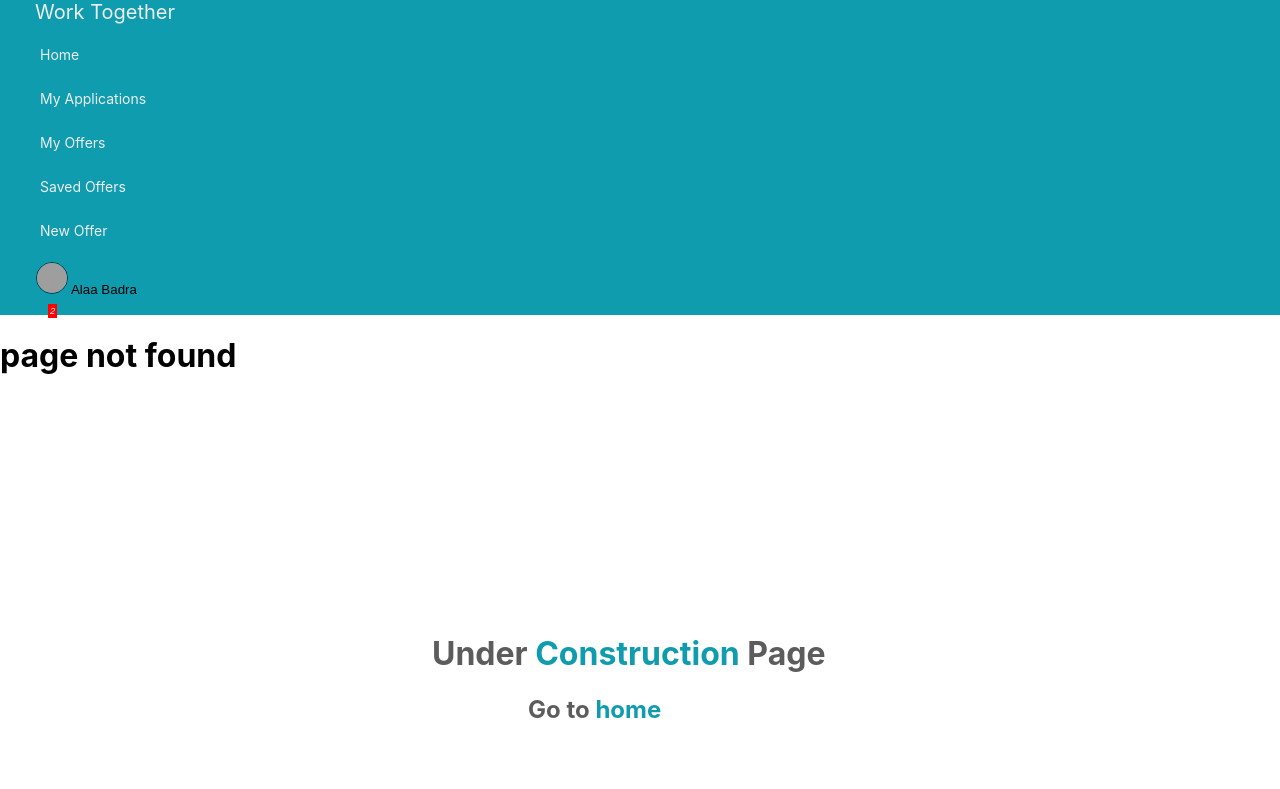
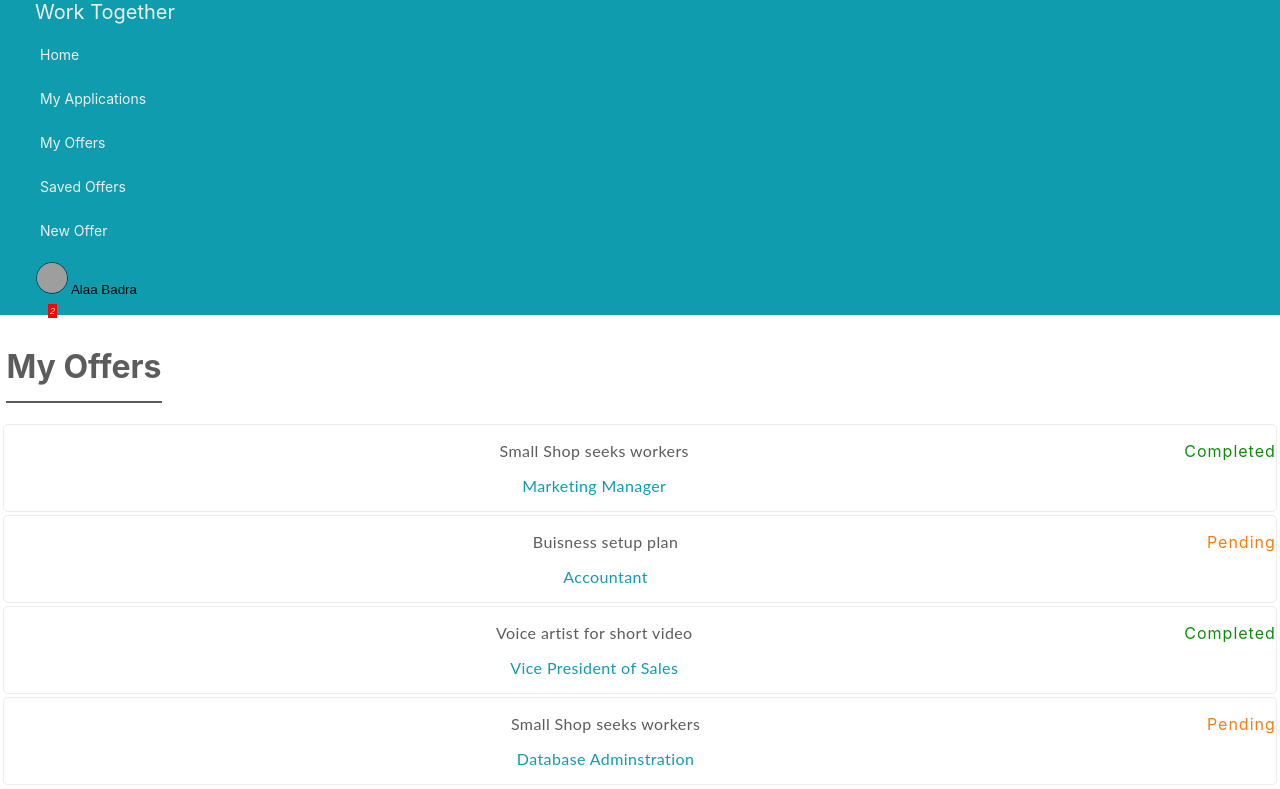
Before and after one commit to alaabadra/free-work, a React (Create React App) app in the folder client/: page /app/my-offers in a window 1280 px wide. Before the commit this address had no page. Shown: the top 789 px of the page. Built offline with nearby package versions, Linux system fonts and the light colour scheme; grey boxes are pictures that could not be loaded.

Commit message:
create my offers

```diff
--- a/client/src/App.jsx
+++ b/client/src/App.jsx
@@ -7,6 +7,7 @@ import {
   Login,
   Signup,
   Home,
+  MyOffers,
   Header,
   Footer,
   PageNotFound,
@@ -29,6 +30,8 @@ export default class App extends Component{
             <Route exact path="/login" component={Login} />
             <Route exact path="/signup" component={Signup} />
             <Route exact path="/home" component={Home} />
+
+            <Route exact path="/app/my-offers" component={MyOffers} />
             <Route component={PageNotFound} />
           </Switch>
           <Footer />
--- a/client/src/Components/MyOffers/index.jsx
+++ b/client/src/Components/MyOffers/index.jsx
@@ -29,8 +29,6 @@ class MyOffers extends Component {
         <Row>
           {offers ? (
             offers.map(item => {
-                console.log(item);
-
               return (
                 <Col xs={12} md={6} lg={4} key={item.id}>
                   <Card
--- a/client/src/Components/MyOffers/style.css
+++ b/client/src/Components/MyOffers/style.css
@@ -0,0 +1,71 @@
+.myoffers__header {
+    color: rgba(51, 51, 51, 0.8);
+    font-size: 32px;
+    padding-bottom: 15px;
+    border-bottom: 2px solid rgba(51, 51, 51, 0.8);
+    width: fit-content;
+    margin: 2rem 0 1.3rem 0.4rem;
+  }
+
+  .myoffer__card{
+    border: 1px solid rgba(234, 234, 234, 0.9) !important;
+    border-radius: 0.3rem !important;
+    cursor: pointer;
+    margin: 0.2rem;
+  }
+
+  .myoffer__card:hover {
+    box-shadow:  0 0 30px -15px rgba(0, 0, 0, 0.3);
+  }
+
+  .myoffers__body {
+    font-family: Lato;
+    letter-spacing: 0.4px;
+  }
+
+  .myoffers__position {
+    color: #0F9CAF !important;
+  }
+
+  .myoffers__title {
+    color: rgba(51, 51, 51, 0.8) !important ;
+  }
+
+  .myoffers__body {
+    text-align: center;
+  }
+
+  .myoffer__card-header{
+    border-bottom: none !important;
+    background: rgba(238, 238, 238, 0.3) !important;
+  }
+
+  .myoffers__status--completed{
+    color: #0A8F07;
+  }
+
+  .myoffers__status{
+    float: right;
+    text-transform: capitalize;
+    letter-spacing: 1px;
+  }
+
+  .myoffers__status--pending {
+    color: #F77D0E;
+  }
+
+  .myoffers__status--active {
+    color: #1BA7E2;
+  }
+
+  .myoffers__status--finished{
+    color: red;
+  }
+
+  @media only screen and (max-width: 768px) {
+    /* For mobile phones: */
+    .myoffers__title {
+      left: 130px;
+      font-size: 24px;
+    }
+  }
--- a/client/src/Components/index.js
+++ b/client/src/Components/index.js
@@ -5,7 +5,7 @@ import Home from './Home';
 import Header from './Header';
 import Footer from './Footer';
 import PageNotFound from './PageNotFound'
-
+import MyOffers from './MyOffers'
 export {
   LandingPage,
   Login,
@@ -13,5 +13,6 @@ export {
   Home,
   Header,
   Footer,
+  MyOffers,
   PageNotFound,
 };
--- /dev/null
+++ b/client/src/Components/utils/myOffers.js
@@ -0,0 +1,74 @@
+export default [
+    {
+      id: 1,
+      position: 'Marketing Manager',
+      title: 'Small Shop seeks workers',
+      description:
+        'We are looking to hire a Marketing Manager who will be in charge of overseeing the promotion of our companys brands.  As a successful hire, you will be  responsible  for developing pricing  strategies identify identifying new customers, supporting lead',
+      status: 'completed',
+    },
+    {
+      id: 2,
+      position: 'Accountant',
+      title: 'Buisness setup plan',
+      description:
+        ' Prepare balance sheets, profit and loss statements and other financial reports. Responsibilities also include analyzing trends, costs, revenues,  financial commitments and obligations incurred to predict future revenues and expenses. Reports',
+      status: 'pending',
+    },
+    {
+      id: 3,
+      position: 'Vice President of Sales',
+      title: 'Voice artist for short video ',
+      description:
+        'We are looking to hire a Marketing Manager who will be in charge of overseeing the promotion of our companys brands.  As a successful hire, you will be  responsible  for developing pricing  strategies identify identifying new customers, supporting lead',
+      status: 'completed',
+    },
+    {
+      id: 4,
+      position: 'Database Adminstration',
+      title: 'Small Shop seeks workers',
+      description:
+        'We are looking to hire a Marketing Manager who will be in charge of overseeing the promotion of our companys brands.  As a successful hire, you will be  responsible  for developing pricing  strategies identify identifying new customers, supporting lead',
+      status: 'pending',
+    },
+    {
+      id: 5,
+      position: 'Marketing Manager',
+      title: 'Small Shop seeks workers',
+      description:
+        'We are looking to hire a Marketing Manager who will be in charge of overseeing the promotion of our companys brands.  As a successful hire, you will be  responsible  for developing pricing  strategies identify identifying new customers, supporting lead',
+      status: 'completed',
+    },
+    {
+      id: 6,
+      position: 'Marketing Manager',
+      title: 'Small Shop seeks workers',
+      description:
+        'We are looking to hire a Marketing Manager who will be in charge of overseeing the promotion of our companys brands.  As a successful hire, you will be  responsible  for developing pricing  strategies identify identifying new customers, supporting lead',
+      status: 'active',
+    },
+    {
+      id: 7,
+      position: 'Vice President of Sales',
+      title: 'Voice artist for short video ',
+      description:
+        'We are looking to hire a Marketing Manager who will be in charge of overseeing the promotion of our companys brands.  As a successful hire, you will be  responsible  for developing pricing  strategies identify identifying new customers, supporting lead',
+      status: 'active',
+    },
+    {
+      id: 8,
+      position: 'Vice President of Sales',
+      title: 'Voice artist for short video ',
+      description:
+        'We are looking to hire a Marketing Manager who will be in charge of overseeing the promotion of our companys brands.  As a successful hire, you will be  responsible  for developing pricing  strategies identify identifying new customers, supporting lead',
+      status: 'finished',
+    },
+    {
+      id: 9,
+      position: 'Vice President of Sales',
+      title: 'Voice artist for short video ',
+      description:
+        'We are looking to hire a Marketing Manager who will be in charge of overseeing the promotion of our companys brands.  As a successful hire, you will be  responsible  for developing pricing  strategies identify identifying new customers, supporting lead',
+      status: 'active',
+    },
+  ];
```
